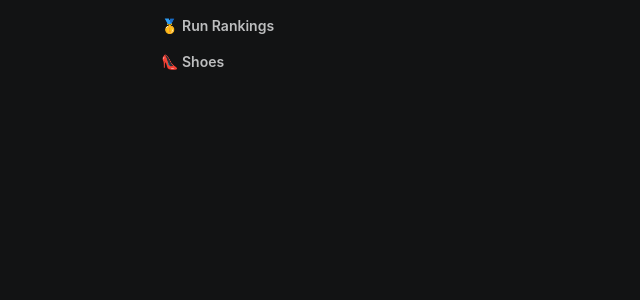
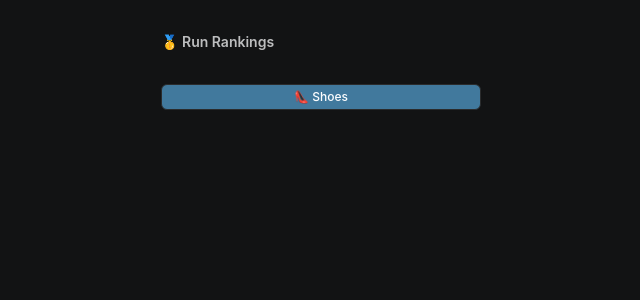
Before and after one commit to adrianAlday/run-rankings, a Next.js app: page / in a window 1280 px wide. Shown: the top 300 px of the page, without its empty margins (319-959 px from the left). Built offline with nearby package versions, Linux system fonts and the light colour scheme.

Commit message:
homepage button link

```diff
--- a/app/layout.tsx
+++ b/app/layout.tsx
@@ -18,7 +18,7 @@ const Layout = ({
         <div className="flex justify-center">
           <div className="w-80">
             <Link href={"/"}>
-              <div className="text-sm font-semibold my-4">🥇 Run Rankings</div>
+              <div className="text-sm font-semibold my-8">🥇 Run Rankings</div>
             </Link>
 
             {children}
--- a/app/page.tsx
+++ b/app/page.tsx
@@ -4,12 +4,19 @@ import Link from "next/link";
 export const metadata: Metadata = {
   title: "Run Rankings",
 };
+
 const HomePage = async () => {
   return (
     <div>
       <main>
         <Link href={"/shoes"}>
-          <div className="text-sm font-semibold my-4">👠 Shoes</div>
+          <div
+            className={
+              "my-8 border border-[rgb(42,43,44)] rounded-md bg-[rgb(65,121,157)] py-1 flex items-center justify-center text-xs text-[rgb(253,254,255)] font-medium"
+            }
+          >
+            <div>👠 Shoes</div>
+          </div>
         </Link>
       </main>
     </div>
--- a/app/shoes/page.tsx
+++ b/app/shoes/page.tsx
@@ -3,7 +3,6 @@ import { isDev } from "@/utils/isDev";
 import Refetch from "../_components/Refetch";
 import Link from "next/link";
 import { Metadata } from "next";
-import { DateTime } from "luxon";
 import LastUpdated from "../_components/LastUpdated";
 
 type Shoe = { name: string; updated_at: string; url: string } & {
```
